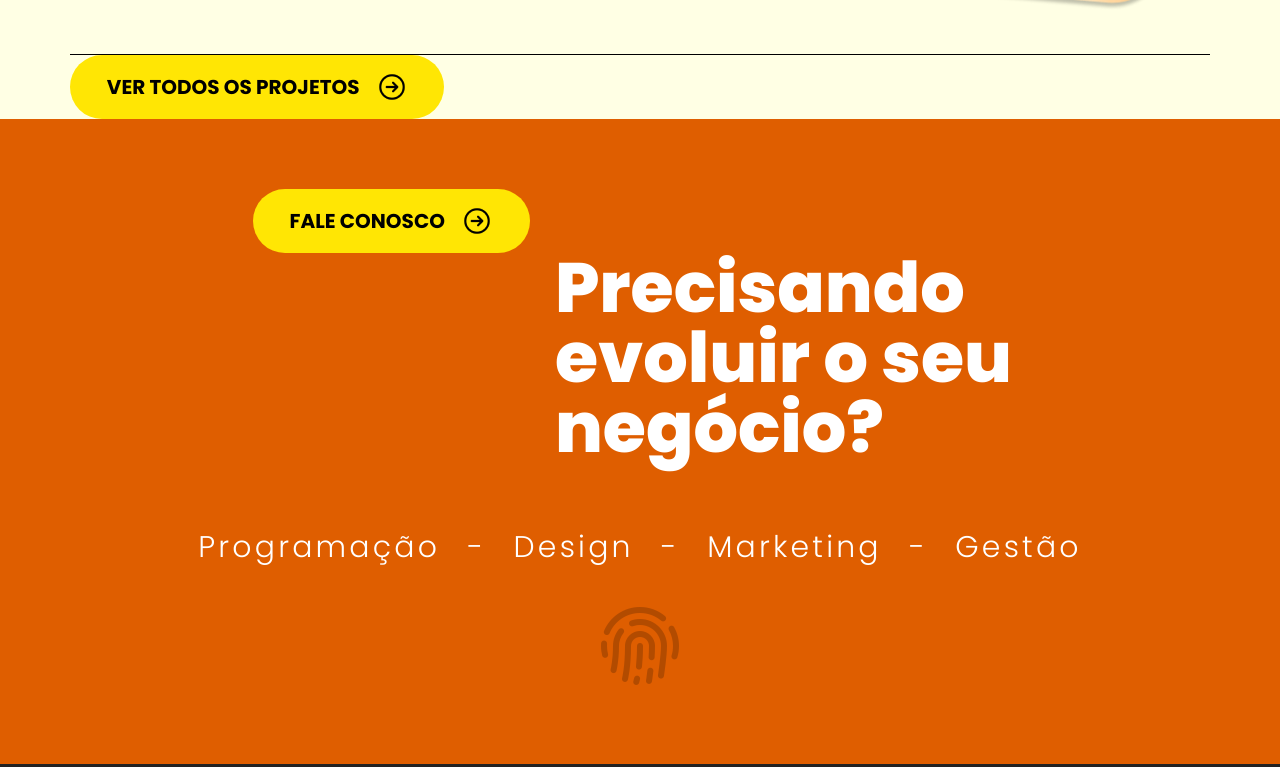
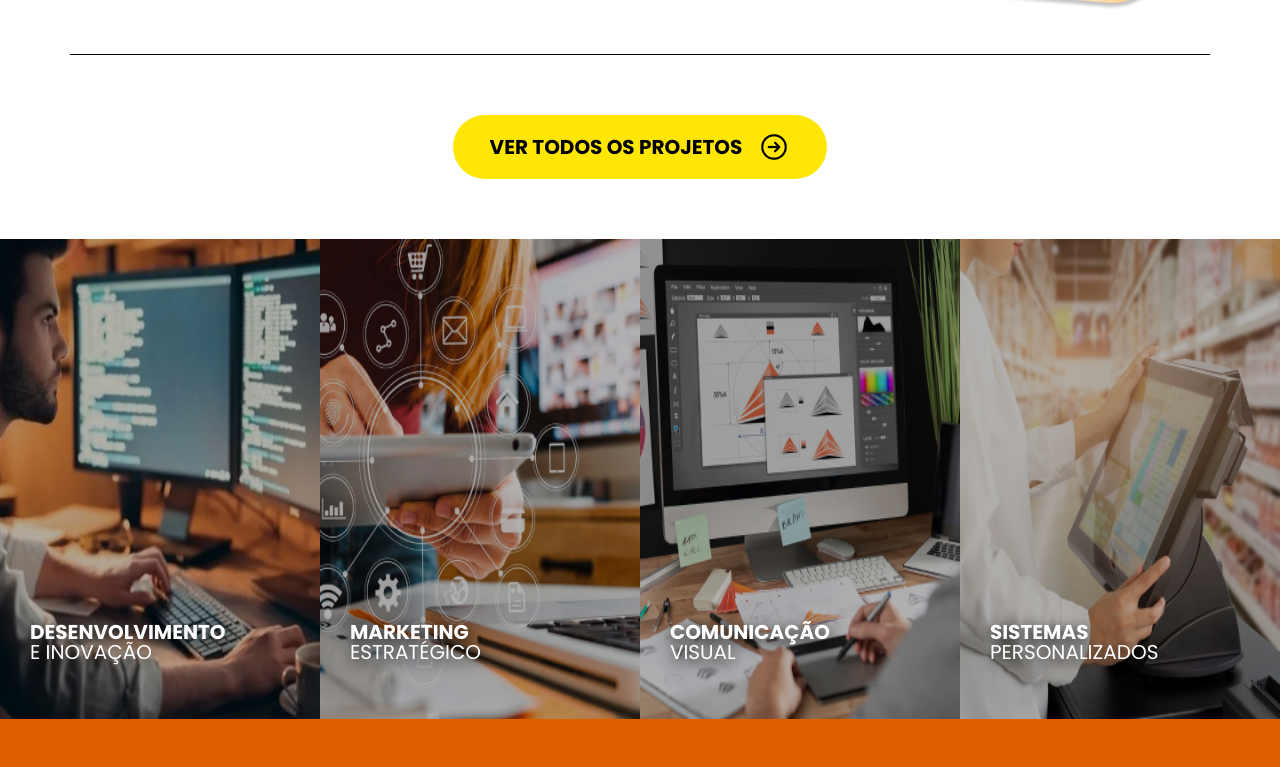
Before and after one commit to azevedodaniel/inovaki-new-page, a website built with webpack: page public/index.html in a window 1280 px wide. Shown: the part 492-1259 px from the top of the page. Built offline with nearby package versions, Linux system fonts and the light colour scheme.

Commit message:
cards creation

```diff
--- a/public/index.html
+++ b/public/index.html
@@ -39,7 +39,7 @@
         </div>
       </div>
 
-      <div>
+      <div class="cases-button">
         <button class="yellow-button">
           <span>VER TODOS OS PROJETOS</span>
           <img src="../src/assets/img/Back-Arrow.png">
@@ -48,9 +48,46 @@
     </div>
   </section>
 
+  <section class="cards">
+    <div class="cards-grid">
+      <figure>
+        <img src="../src/assets/img/rectangle-13.png" alt="">
+          <figcaption>
+            <strong>DESENVOLVIMENTO</strong> <br>
+            E INOVAÇÃO
+          </figcaption>
+        </img>
+      </figure>
+      <figure>
+        <img src="../src/assets/img/rectangle-14.png" alt="">
+          <figcaption>
+            <strong>MARKETING</strong> <br>
+            ESTRATÉGICO
+          </figcaption>
+        </img>
+      </figure>
+      <figure>
+        <img src="../src/assets/img/rectangle-15.png" alt="">
+          <figcaption>
+            <strong>COMUNICAÇÃO</strong> <br>
+            VISUAL
+          </figcaption>
+        </img>
+      </figure>
+      <figure>
+        <img src="../src/assets/img/rectangle-16.png" alt="">
+          <figcaption>
+            <strong>SISTEMAS</strong> <br>
+            PERSONALIZADOS
+          </figcaption>
+        </img>
+      </figure>
+    </div>
+  </section>
+
   <section class="contact-us">
-    <div>
       <div class="contact-us-content">
+        <div class="contact-us-flex">
           <div>
             <button class="yellow-button">
               <span>FALE CONOSCO</span>
@@ -64,10 +101,10 @@
               negócio?
             </h2>
           </div>
+        </div>
         <p class="text-white">Programação  -  Design  -  Marketing  -  Gestão</p>
         <div class="contact-touch">
           <img src="../src/assets/img/Touch-ID.png" alt="touch image">
-        </div>
         </div>
       </div>
   </section>
--- a/src/css/style.css
+++ b/src/css/style.css
@@ -56,6 +56,10 @@ img{
   font-family: 'Poppins', sans-serif;
 }
 
+body{
+  overflow-x: hidden;
+}
+
 .container{
   max-width: 1140px;
   margin: 0 auto;
@@ -89,7 +93,7 @@ a{
   align-items: center;
   gap: 1rem;
 
-  transition: 200ms;
+  transition: transform 200ms;
   cursor: pointer;
 }
 
@@ -101,8 +105,14 @@ a{
   transform: scale(1.1);
 }
 
+.cases-button{
+  padding: 3.75rem 0;
+  text-align: center;
+}
+
 .cases-and-projects{
-  background-color: #FFFFE4;
+  background-image: url(../assets/img/clouds\ 1.png);
+  background: no-repeat;
 }
 
 .cases-and-projects > h1,
@@ -160,6 +170,44 @@ a{
   width: 33rem;
 }
 
+.cards-grid{
+  display: grid;
+  grid-template-columns: repeat(4, 1fr);
+}
+
+.cards-grid > figure{
+  height: 30rem;
+
+  transition: transform 200ms, filter 200ms ease-in-out;
+  position: relative;
+}
+
+.cards-grid > figure > img{
+  height: 100%;
+  filter: brightness(70%);
+}
+
+.cards-grid > figure:hover{
+  transform: scale(1.1);
+  z-index: 2;
+}
+
+.cards-grid > figure > img:hover{
+  filter: none;
+}
+
+.cards-grid > figure > figcaption{
+  position: absolute;
+  left: 1.87rem;
+  bottom: 3.6rem;
+
+  color: #fff;
+  font-weight: 400;
+  font-size: 1.25rem;
+  line-height: 1.25rem;
+  text-shadow: #000 0 0.25rem 0.87rem
+}
+
 .contact-us{
   background-color: #DF5E00;
 }
@@ -168,13 +216,16 @@ a{
   padding: 4.37rem 0;
 }
 
-.contact-us-content > div:first-child{
-  padding-left: 15.8rem;
+.contact-us-flex{
+  display: flex;
+  justify-content: center;
 }
 
-.contact-us-content > div > h2{
-  padding-left: 34.68rem;
+.contact-us-flex > div:last-child{
+  padding-top: 3.5rem;
+}
 
+.contact-us-content div > div > h2{
   font-weight: 800;
   font-size: 4.37rem;
   line-height: 4.37rem;
```
Lines whose indentation alone changed are shown as unchanged.
